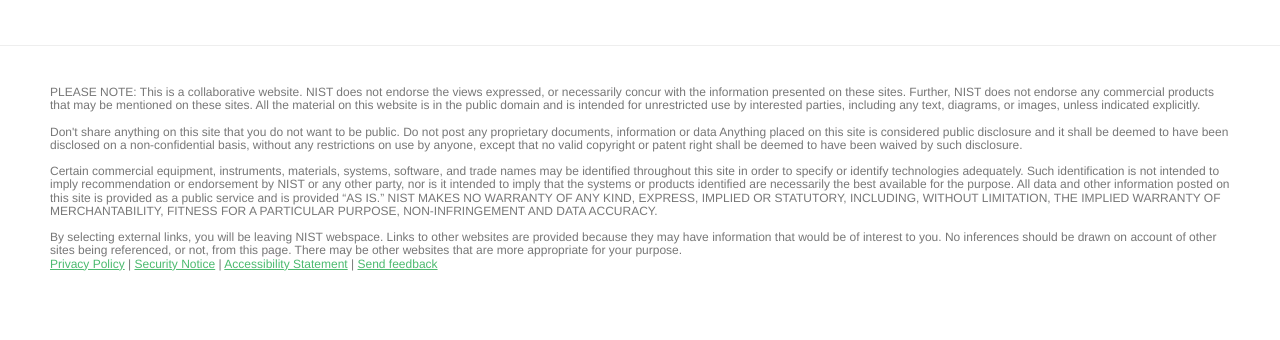
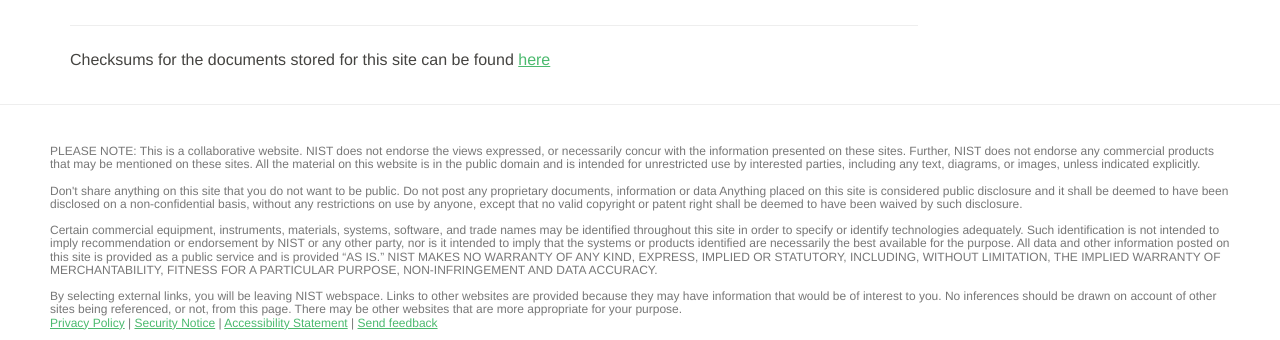
Before and after one commit to usnistgov/smartcitiesarchitecture, a Jekyll site: the page built from library/index.md, in a window 1280 px wide and 900 px high, scrolled down 2261 px, cut to the strip 560-900 px from the top of the window. Built offline with Jekyll 4.4.1, drawn with Linux system fonts in a browser that asks for light colours; before the commit the page ends 3102 px from its top, so only the background shows below that.

Commit message:
added checksums page

```diff
--- a/library/index.md
+++ b/library/index.md
@@ -95,3 +95,7 @@
 </dl>
 </div>
 {% endfor %}
+
+
+---
+Checksums for the documents stored for this site can be found [here](checksums)
```
